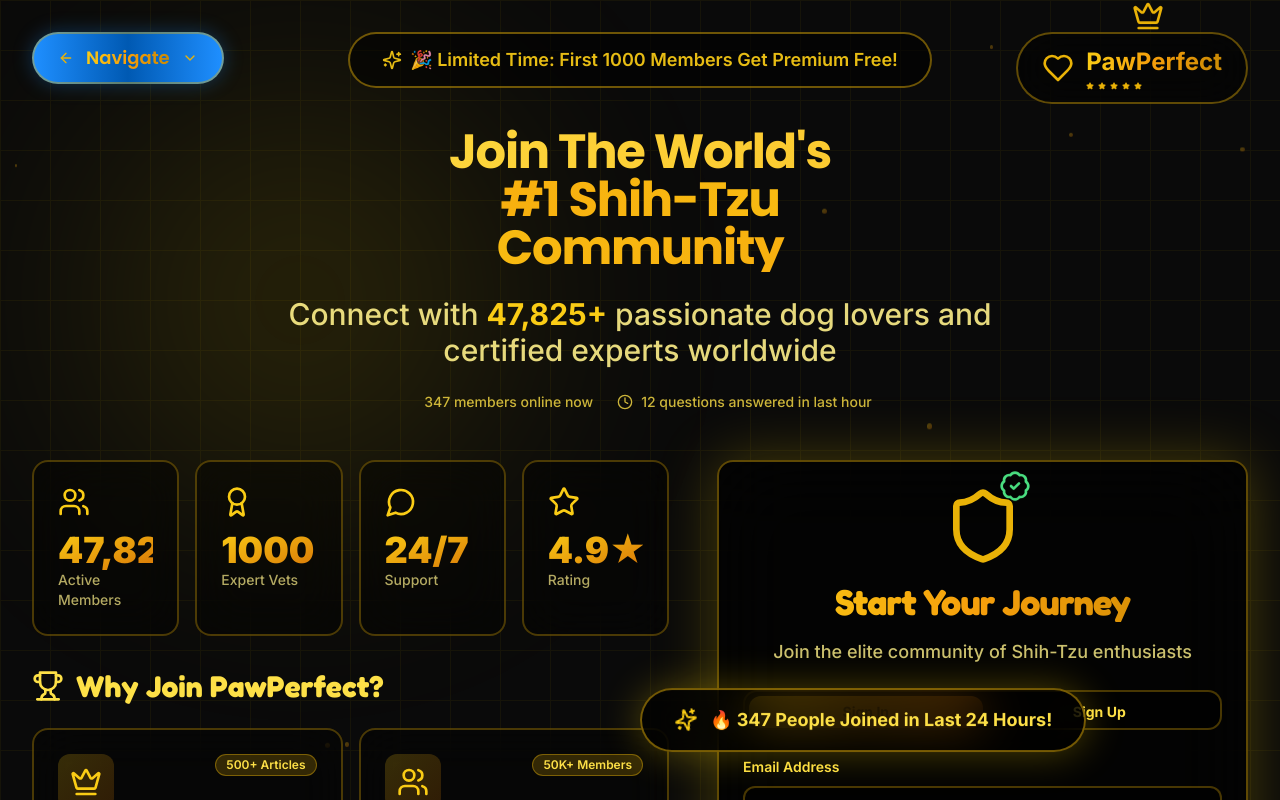
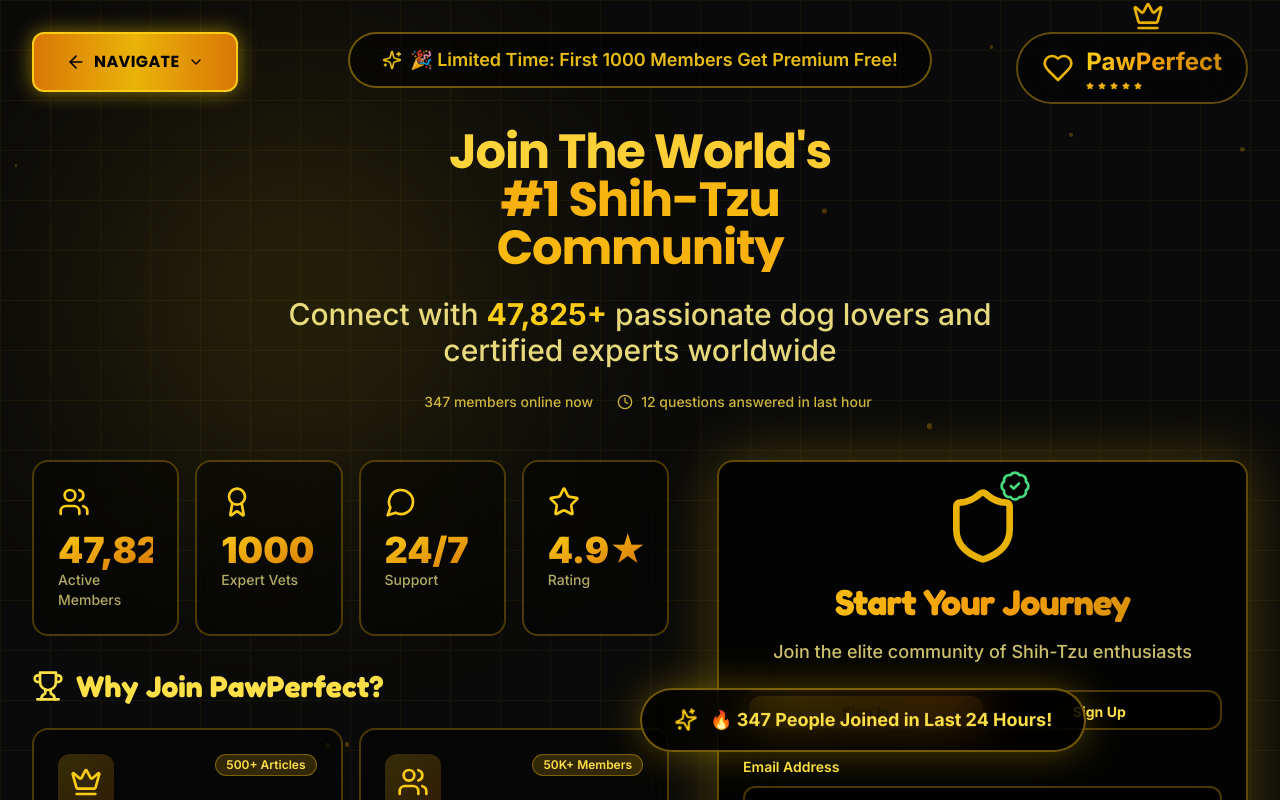
Before and after one commit to domnicsherin15/Love-at-1st.Bark, a React (Vite) app: page /auth in a window 1280 px wide. Shown: the top 800 px of the page. Built offline with nearby package versions, Linux system fonts and the light colour scheme.

Commit message:
Refactor Navigate Button

```diff
--- a/src/components/UserAuth.tsx
+++ b/src/components/UserAuth.tsx
@@ -334,37 +334,69 @@ const UserAuth = () => {
         />
       </div>
 
-      {/* Back Button with Dropdown - Top Left Corner */}
+      {/* Unique Navigate Button - Top Left Corner */}
       <div className="absolute top-8 left-8 z-50">
         <DropdownMenu>
           <DropdownMenuTrigger asChild>
-            <Button
-              className="group flex items-center gap-3 px-6 py-6 rounded-full backdrop-blur-xl border-2 border-yellow-500/40 bg-black/50 hover:bg-black/70 transition-all duration-300 hover:scale-110 hover:shadow-[0_0_40px_rgba(255,215,0,0.4)] font-professional cursor-pointer"
+            <button
+              className="group relative flex items-center gap-2 px-8 py-4 font-professional font-bold text-base
+                         bg-gradient-to-r from-amber-600 via-yellow-500 to-amber-600
+                         text-black rounded-xl
+                         shadow-[0_0_20px_rgba(255,215,0,0.5)]
+                         hover:shadow-[0_0_40px_rgba(255,215,0,0.8)]
+                         hover:scale-105
+                         transition-all duration-300
+                         border-2 border-yellow-400
+                         overflow-hidden
+                         cursor-pointer"
               style={{ cursor: 'pointer' }}
             >
-              <ArrowLeft className="h-6 w-6 text-yellow-500 group-hover:translate-x-[-4px] transition-transform" />
-              <span className="text-lg font-semibold bg-gradient-to-r from-yellow-400 via-amber-500 to-yellow-600 bg-clip-text text-transparent">
-                Navigate
-              </span>
-              <ChevronDown className="h-5 w-5 text-yellow-500" />
-            </Button>
+              {/* Shine effect */}
+              <div className="absolute inset-0 bg-gradient-to-r from-transparent via-white/30 to-transparent
+                            translate-x-[-100%] group-hover:translate-x-[100%] transition-transform duration-700" />
+
+              <ArrowLeft className="h-5 w-5 relative z-10 group-hover:translate-x-[-4px] transition-transform" />
+              <span className="relative z-10 tracking-wide">NAVIGATE</span>
+              <ChevronDown className="h-4 w-4 relative z-10 group-hover:rotate-180 transition-transform duration-300" />
+            </button>
           </DropdownMenuTrigger>
           <DropdownMenuContent
-            className="w-56 mt-2 backdrop-blur-xl border-2 border-yellow-500/40 bg-black/90 z-[100]"
+            className="w-64 mt-3 backdrop-blur-xl border-2 border-amber-500/60 bg-gradient-to-b from-black/95 to-zinc-900/95 shadow-[0_0_30px_rgba(255,215,0,0.3)] z-[100]"
             align="start"
           >
-            {navigationLinks.map((link) => {
+            {navigationLinks.map((link, index) => {
               const IconComponent = link.icon;
               return (
                 <DropdownMenuItem
                   key={link.path}
                   onClick={() => navigate(link.path)}
-                  className="flex items-center gap-3 px-4 py-3 cursor-pointer hover:bg-yellow-500/20 focus:bg-yellow-500/20 transition-all duration-200 group"
+                  className="flex items-center gap-4 px-5 py-4 cursor-pointer
+                           hover:bg-gradient-to-r hover:from-yellow-500/20 hover:to-amber-500/20
+                           focus:bg-gradient-to-r focus:from-yellow-500/20 focus:to-amber-500/20
+                           transition-all duration-200 group
+                           border-b border-yellow-500/10 last:border-0
+                           relative overflow-hidden"
+                  style={{
+                    cursor: 'pointer',
+                    animationDelay: `${index * 50}ms`
+                  }}
                 >
-                  <IconComponent className="h-5 w-5 text-yellow-400 group-hover:scale-110 transition-transform" />
-                  <span className="text-yellow-200 group-hover:text-yellow-300 font-medium font-professional">
+                  <div className="absolute left-0 w-1 h-full bg-gradient-to-b from-yellow-400 to-amber-600
+                                scale-y-0 group-hover:scale-y-100 transition-transform duration-300 origin-top" />
+
+                  <div className="p-2 rounded-lg bg-gradient-to-br from-yellow-500/20 to-amber-600/20
+                                group-hover:from-yellow-500/30 group-hover:to-amber-600/30
+                                transition-all duration-200">
+                    <IconComponent className="h-5 w-5 text-yellow-400 group-hover:scale-110 group-hover:rotate-12 transition-all duration-200" />
+                  </div>
+
+                  <span className="text-yellow-100 group-hover:text-yellow-300 font-semibold font-professional text-base
+                                 group-hover:translate-x-1 transition-all duration-200">
                     {link.name}
                   </span>
+
+                  <ArrowRight className="h-4 w-4 text-yellow-500/50 ml-auto opacity-0 group-hover:opacity-100
+                                       translate-x-[-10px] group-hover:translate-x-0 transition-all duration-200" />
                 </DropdownMenuItem>
               );
             })}
```
